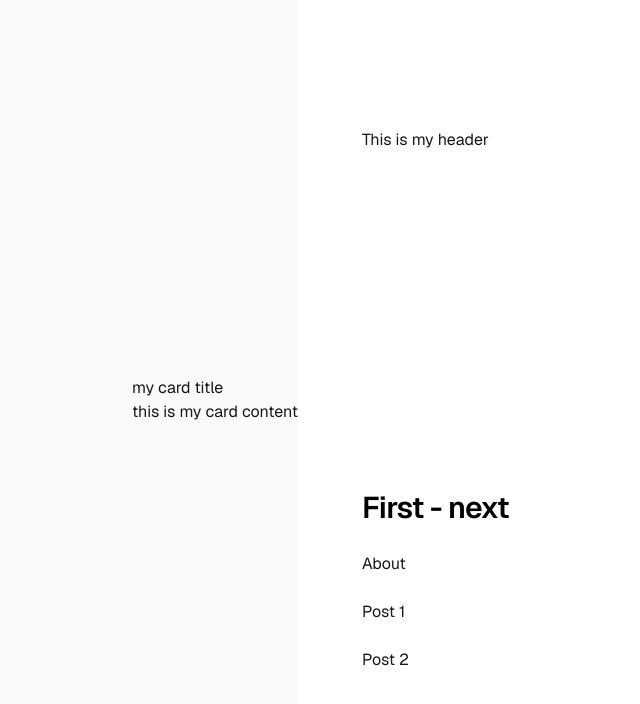
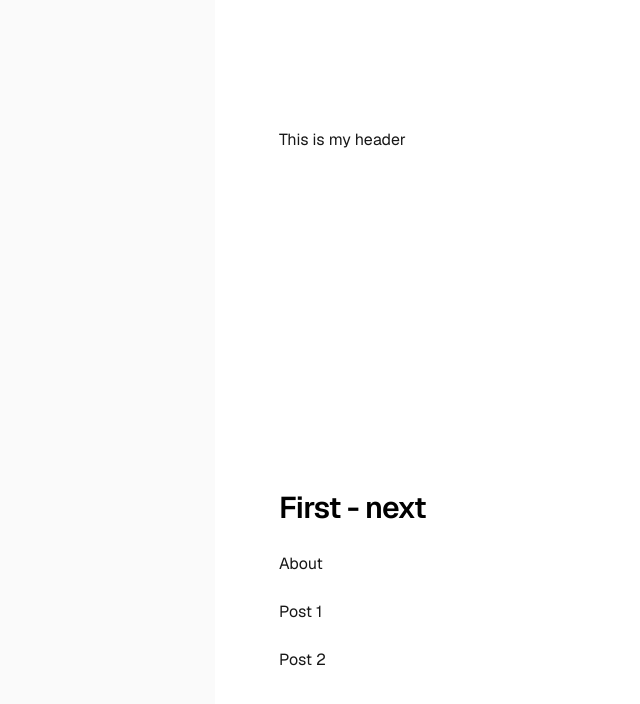
Before and after one commit to ChenPeleg/first-next, a Next.js app: page / in a window 1280 px wide. Shown: the top 704 px of the page, without its empty margins (41-681 px from the left). Built offline with nearby package versions, Linux system fonts and the light colour scheme.

Commit message:
feat: create MainContainer component for improved layout structure in Home page

```diff
--- a/app/page.tsx
+++ b/app/page.tsx
@@ -1,14 +1,11 @@
 import Link from 'next/link';
-import MyHeader from './header'
-import {Card} from '@/components/Card';
+import {MainContainer} from '@/containers/MainContainer';
 
 export default function Home() {
 
-    return (<div className="flex min-h-screen items-center justify-center bg-zinc-50 font-sans dark:bg-black">
-            <Card title={'my card title'} content={'this is my card content'}/>
-            <main
-                className="flex min-h-screen w-full max-w-3xl flex-col items-center justify-between py-32 px-16 bg-white dark:bg-black sm:items-start">
-                <MyHeader/>
+    return (<MainContainer>
+
+
             <div className="flex flex-col items-center gap-6 text-center sm:items-start sm:text-left">
                 <h1 className="max-w-xs text-3xl font-semibold leading-10 tracking-tight text-black dark:text-zinc-50">
                     First - next
@@ -19,6 +16,5 @@
 
             </div>
 
-            </main>
-        </div>);
+        </MainContainer>);
 }
--- /dev/null
+++ b/containers/MainContainer.tsx
@@ -0,0 +1,18 @@
+import {Card} from '@/components/Card';
+import MyHeader from '@/app/header';
+import React from 'react';
+
+export const MainContainer = ({ children }: { children: React.ReactNode }) => {
+    return (
+        <div className="flex min-h-screen items-center justify-center bg-zinc-50 font-sans dark:bg-black">
+
+            <main
+                className="flex min-h-screen w-full max-w-3xl flex-col items-center justify-between py-32 px-16 bg-white dark:bg-black sm:items-start">
+                <MyHeader/>
+                <div className="flex flex-col items-center gap-6 text-center sm:items-start sm:text-left">
+                    {children}
+                </div>
+
+            </main>
+        </div>)
+}
```
Lines whose indentation alone changed are shown as unchanged.
